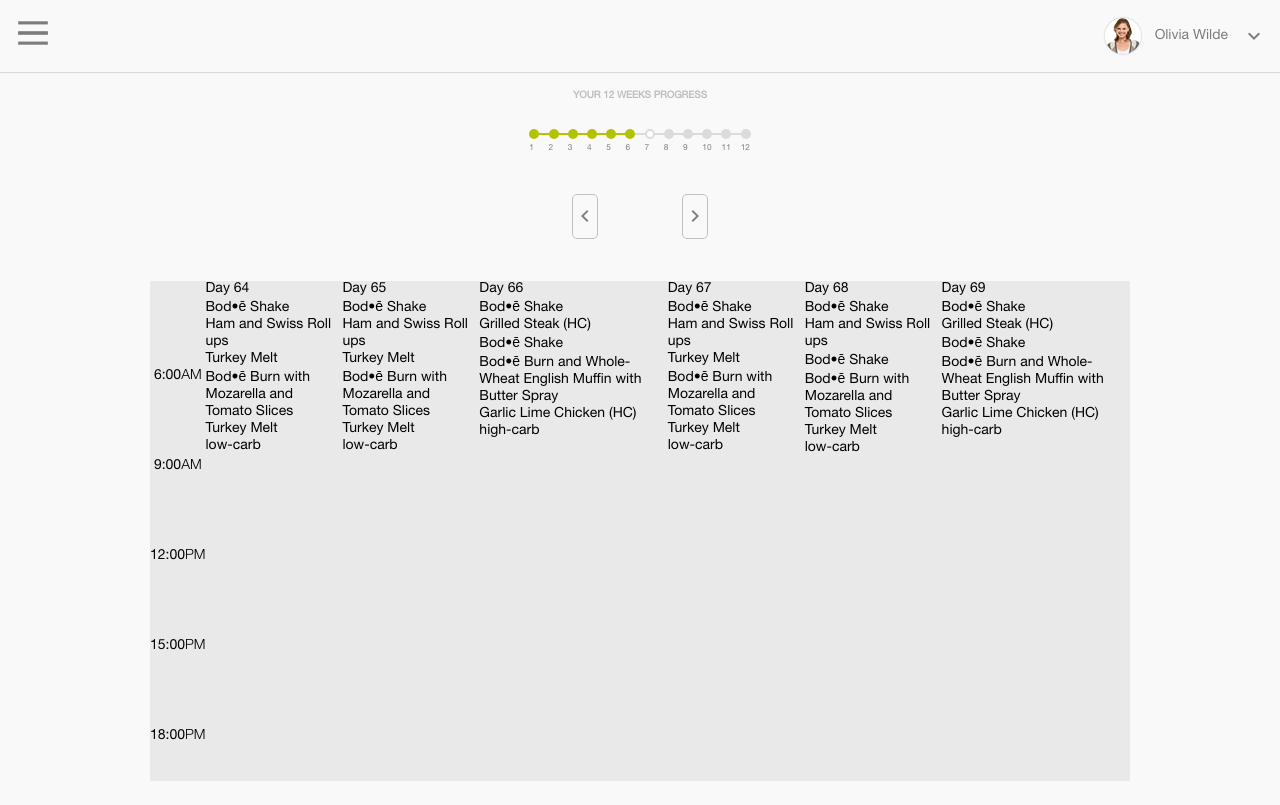
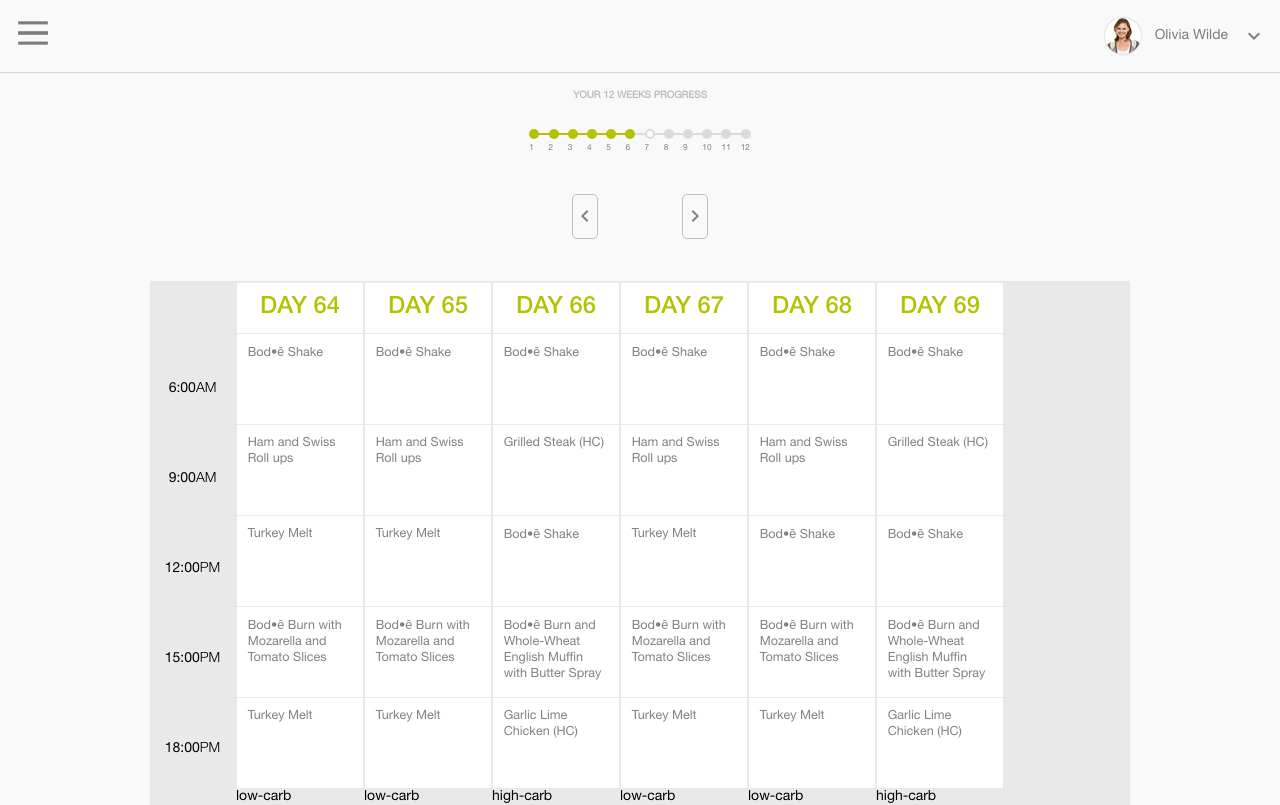
Before and after one commit to annaszalkiewicz/react-diet-app, a React (Create React App) app: page /dashboard in a window 1280 px wide. Shown: the top 805 px of the page. Built offline with nearby package versions, Linux system fonts and the light colour scheme.

Commit message:
Add styling to meal plan day

```diff
--- a/src/sass/_MealPlan.scss
+++ b/src/sass/_MealPlan.scss
@@ -42,3 +42,31 @@
     font-family: $helveticaLight;
   }
 }
+.mealPlan_day {
+  width: 126px;
+  margin: 1px;
+}
+.mealPlan_heading {
+  display: flex;
+  justify-content: center;
+  align-items: center;
+  width: 126px;
+  height: 50px;
+  background: $white;
+  margin: 1px;
+  font-family: $helveticaMedium;
+  font-size: 1.7em;
+  color: $green;
+  text-transform: uppercase;
+}
+.mealPlan_meal {
+  width: 100%;
+  height: 90px;
+  display: flex;
+  justify-content: left;
+  background: $white;
+  margin: 1px;
+  padding: 0.85em 0.85em 0 0.85em;
+  font-size: 0.9em;
+  color: $darkTextGray;
+}
```
